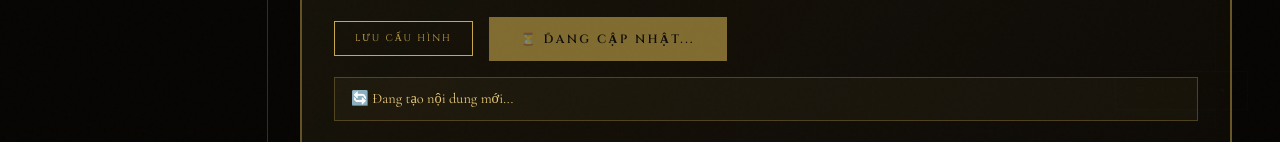
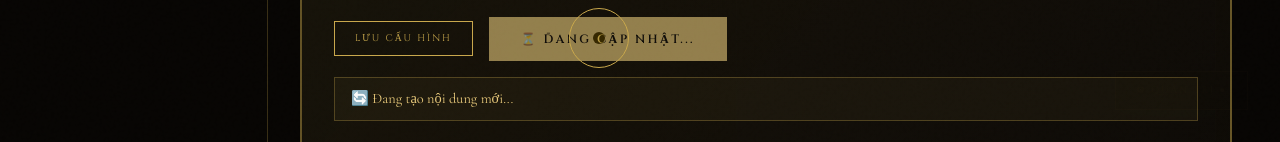
Before and after one commit to nganart88/lumoragallery, a plain HTML site: page index.html in a window 1280 px wide. Shown: the part 658-800 px from the top of the page. Drawn offline with nearby package versions, Linux system fonts and the light colour scheme.

Commit message:
Cập nhật nội dung 20/3/2026 02:42:50

```diff
--- a/index.html
+++ b/index.html
@@ -425,8 +425,8 @@ footer{padding:4rem 5vw 2rem;border-top:1px solid var(--border);display:grid;gri
 </head>
 <body __processed_46314f9b-37a3-4f98-9fdf-5950ce2d15a6__="true" style="overflow: hidden;">
 
-<div class="cursor" id="cursor" style="left: 500px; top: 857px;"></div>
-<div class="cursor-ring" id="cursorRing" style="left: 500px; top: 857px; width: 36px; height: 36px; opacity: 0.6;"></div>
+<div class="cursor" id="cursor" style="left: 599px; top: 696px;"></div>
+<div class="cursor-ring" id="cursorRing" style="left: 599px; top: 696px; width: 60px; height: 60px; opacity: 1;"></div>
 <div class="edit-indicator show" id="editIndicator">✎ CHẾ ĐỘ QUẢN TRỊ — Bạn đang đăng nhập với tư cách Quản Trị Viên</div>
 
 <!-- NAV -->
@@ -1447,7 +1447,7 @@ Chủ Nhật: Theo Hẹn"></textarea></div>
           </div>
           <div style="display:flex;gap:1rem;flex-wrap:wrap;align-items:center;">
             <button onclick="saveGithubConfig()" style="background: none; color: var(--gold); border: 1px solid var(--gold); font-family: Cinzel, serif; font-size: 0.6rem; letter-spacing: 0.2em; padding: 10px 20px; cursor: pointer; transition: 0.3s;" onmouseover="this.style.background='rgba(201,168,76,.1)'" onmouseout="this.style.background='none'">LƯU CẤU HÌNH</button>
-            <button onclick="publishToGithub()" id="publishBtn" style="background: var(--gold); color: var(--dark); font-family: Cinzel, serif; font-size: 0.75rem; letter-spacing: 0.2em; border: none; padding: 14px 32px; cursor: pointer; transition: 0.3s; font-weight: 600; opacity: 0.6;" onmouseover="this.style.background='var(--gold-light)'" onmouseout="this.style.background='var(--gold)'" disabled="">⏳ ĐANG CẬP NHẬT...</button>
+            <button onclick="publishToGithub()" id="publishBtn" style="background: var(--gold-light); color: var(--dark); font-family: Cinzel, serif; font-size: 0.75rem; letter-spacing: 0.2em; border: none; padding: 14px 32px; cursor: pointer; transition: 0.3s; font-weight: 600; opacity: 0.6;" onmouseover="this.style.background='var(--gold-light)'" onmouseout="this.style.background='var(--gold)'" disabled="">⏳ ĐANG CẬP NHẬT...</button>
           </div>
           <div id="publishMsg" style="margin-top: 1rem; padding: 0.8rem 1rem; display: block; font-size: 0.9rem; border: 1px solid rgba(201, 168, 76, 0.3); color: var(--gold-light); background: rgba(201, 168, 76, 0.05);">🔄 Đang tạo nội dung mới...</div>
         </div>
```
